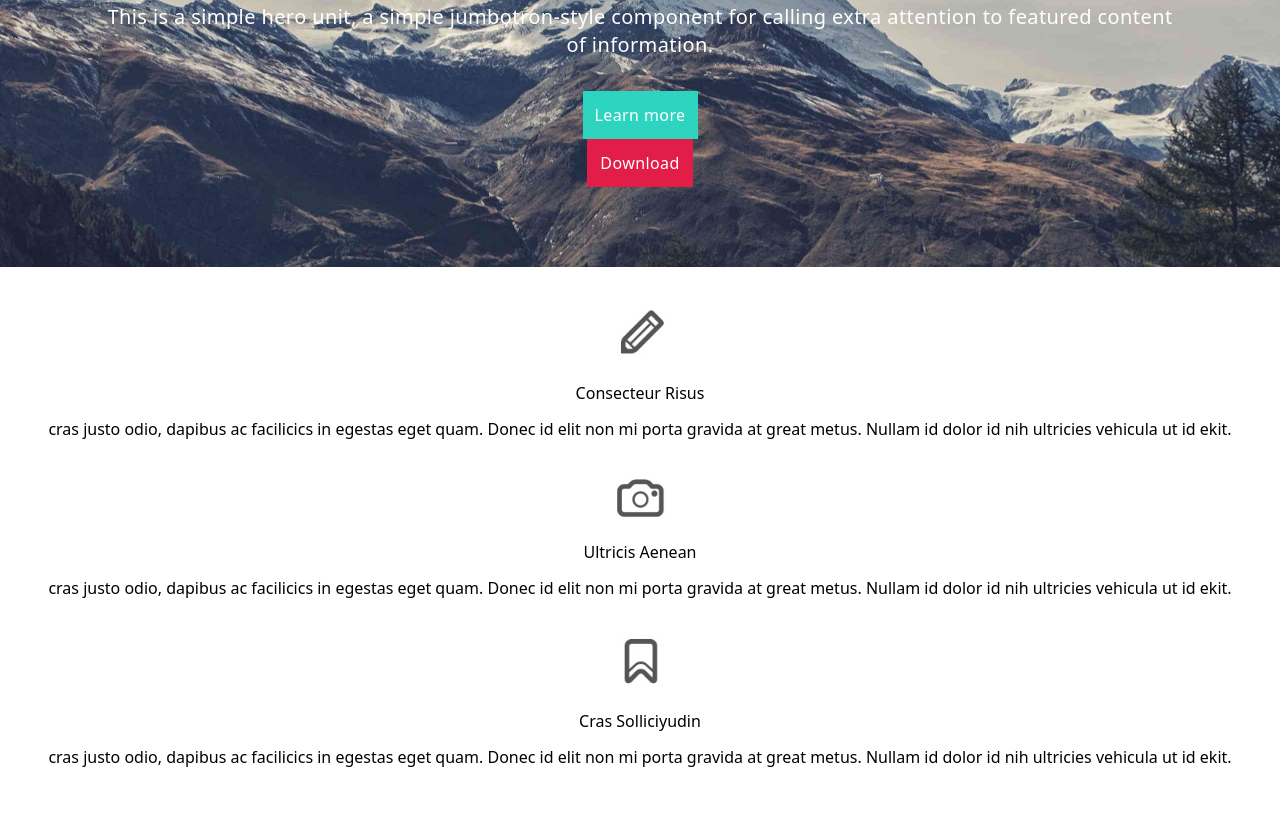
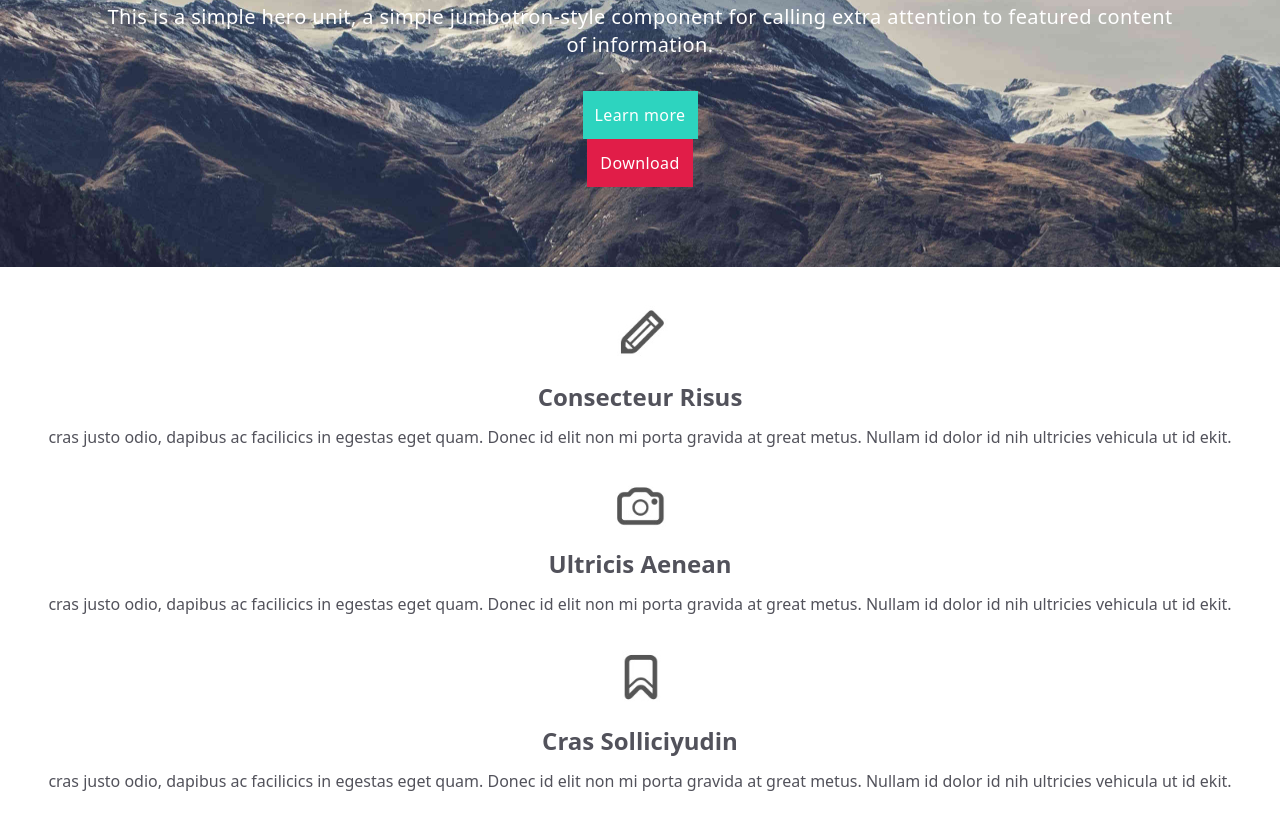
Before and after one commit to SireneNouira/TP-montain, a website: page index.html in a window 1280 px wide. Shown: the part 338-1163 px from the top of the page. Before the commit the page ends 1139 px from the top, so only its background shows below. Drawn offline with Linux system fonts and the light colour scheme; files whose address does not match are found by name.

Commit message:
section2finis

```diff
--- a/index.html
+++ b/index.html
@@ -24,15 +24,15 @@
       <a href="#" class="bg-rose-600 p-3 gap-0 w-[92%]">Download</a></div>
     </article>
     </section>
-    <section class="p-5 text-center">
+    <section class="p-5 text-center text-zinc-600">
         <article class=" flex flex-col justify-center items-center p-3 gap-3"><img src="/images/Capture d’écran 2024-10-31 162037.png" alt="">
-        <h2>Consecteur Risus</h2>
+        <h2 class="font-bold text-2xl">Consecteur Risus</h2>
     <p>cras justo odio, dapibus ac facilicics in egestas eget quam. Donec id elit non mi porta gravida at great metus. Nullam id dolor id nih ultricies vehicula ut id ekit.</p></article>
         <article class=" flex flex-col justify-center items-center p-3 gap-3"><img src="/images/Capture d’écran 2024-10-31 162107.png" alt="">
-            <h2>Ultricis Aenean</h2>
+            <h2 class="font-bold text-2xl">Ultricis Aenean</h2>
             <p>cras justo odio, dapibus ac facilicics in egestas eget quam. Donec id elit non mi porta gravida at great metus. Nullam id dolor id nih ultricies vehicula ut id ekit.</p></article>
         <article class=" flex flex-col justify-center items-center p-3 gap-3"><img src="/images/Capture d’écran 2024-10-31 162211.png" alt="">
-            <h2>Cras Solliciyudin</h2><p>cras justo odio, dapibus ac facilicics in egestas eget quam. Donec id elit non mi porta gravida at great metus. Nullam id dolor id nih ultricies vehicula ut id ekit.</p></article>
+            <h2 class="font-bold text-2xl">Cras Solliciyudin</h2><p>cras justo odio, dapibus ac facilicics in egestas eget quam. Donec id elit non mi porta gravida at great metus. Nullam id dolor id nih ultricies vehicula ut id ekit.</p></article>
     </section>
   </body>
 </html>
```
Also changed, not shown: css/output.css.
